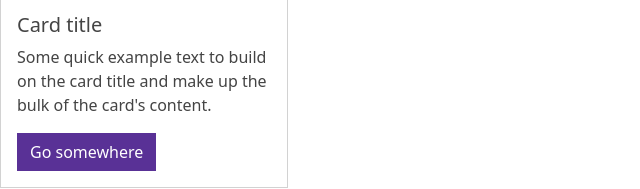
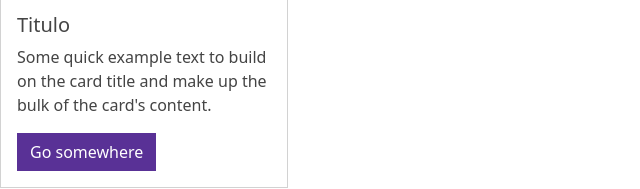
Before and after one commit to Jonathancano229/Litoral_Project, a plain HTML site: page index.html in a window 1280 px wide. Shown: the part 300-489 px from the top of the page, 0-640 px from the left. Drawn offline with Linux system fonts and the light colour scheme.

Commit message:
Update index.html

```diff
--- a/index.html
+++ b/index.html
@@ -11,7 +11,7 @@
     <div class="card" style="width: 18rem;">
         <img src="/img/isa.jpg" class="card-img-top" alt="imagen">
         <div class="card-body">
-          <h5 class="card-title">Card title</h5>
+          <h5 class="card-title">Titulo</h5>
           <p class="card-text">Some quick example text to build on the card title and make up the bulk of the card's content.</p>
           <a href="#" class="btn btn-primary">Go somewhere</a>
         </div>
```
